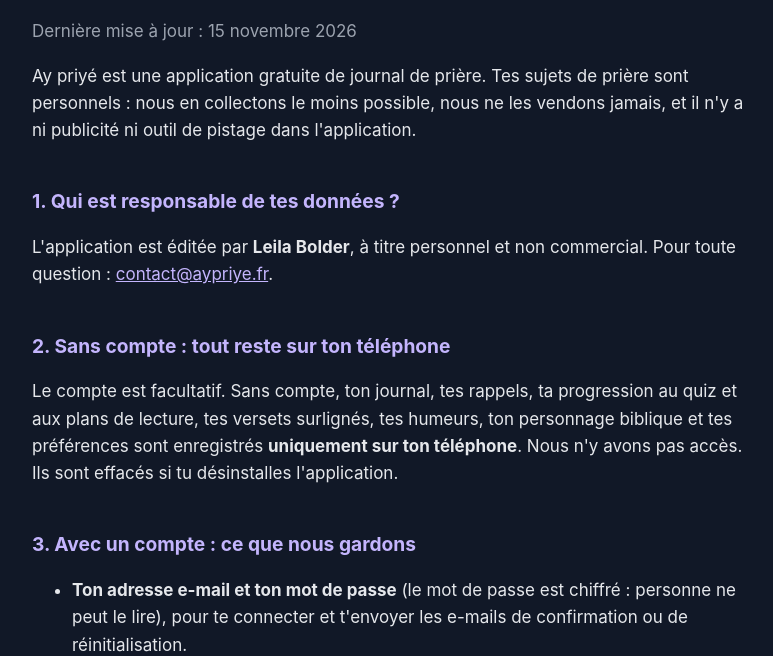
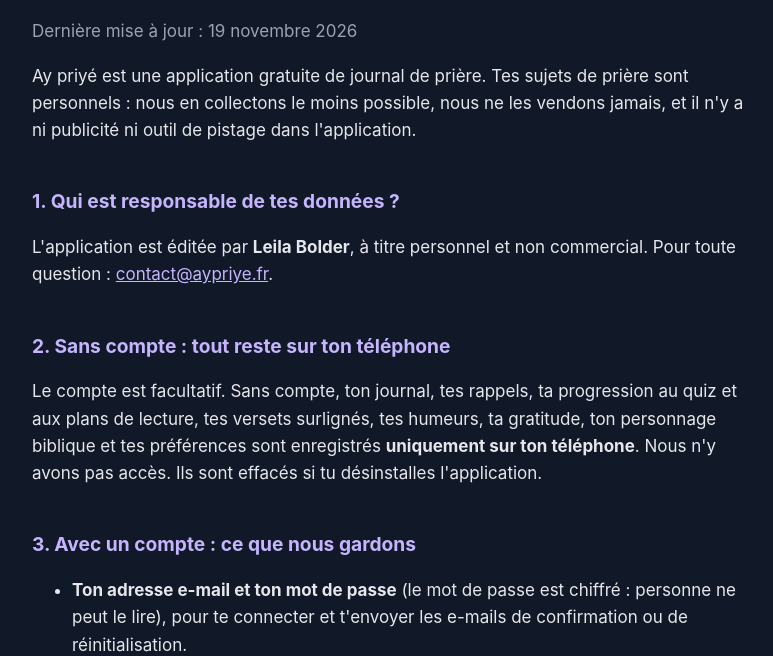
Before and after one commit to bolderleila-svg/aypriye-site, a plain HTML site: page confidentialite/index.html in a window 1280 px wide. Shown: the part 139-795 px from the top of the page, without its empty margins (248-1021 px from the left). Drawn offline with Linux system fonts and the light colour scheme.

Commit message:
Add files via upload

```diff
--- a/confidentialite/index.html
+++ b/confidentialite/index.html
@@ -11,7 +11,7 @@
   <main>
     <p class="back"><a href="../">← Ay priyé</a></p>
     <h1>Politique de confidentialité</h1>
-    <p class="muted">Dernière mise à jour : 15 novembre 2026</p>
+    <p class="muted">Dernière mise à jour : 19 novembre 2026</p>
 
     <p>Ay priyé est une application gratuite de journal de prière. Tes sujets de prière sont
       personnels : nous en collectons le moins possible, nous ne les vendons jamais, et il n'y a
@@ -23,7 +23,7 @@
 
     <h2>2. Sans compte : tout reste sur ton téléphone</h2>
     <p>Le compte est facultatif. Sans compte, ton journal, tes rappels, ta progression au quiz et
-      aux plans de lecture, tes versets surlignés, tes humeurs, ton personnage biblique et
+      aux plans de lecture, tes versets surlignés, tes humeurs, ta gratitude, ton personnage biblique et
       tes préférences sont enregistrés <strong>uniquement sur ton téléphone</strong>. Nous n'y avons
       pas accès. Ils sont effacés si tu désinstalles l'application.</p>
 
```
